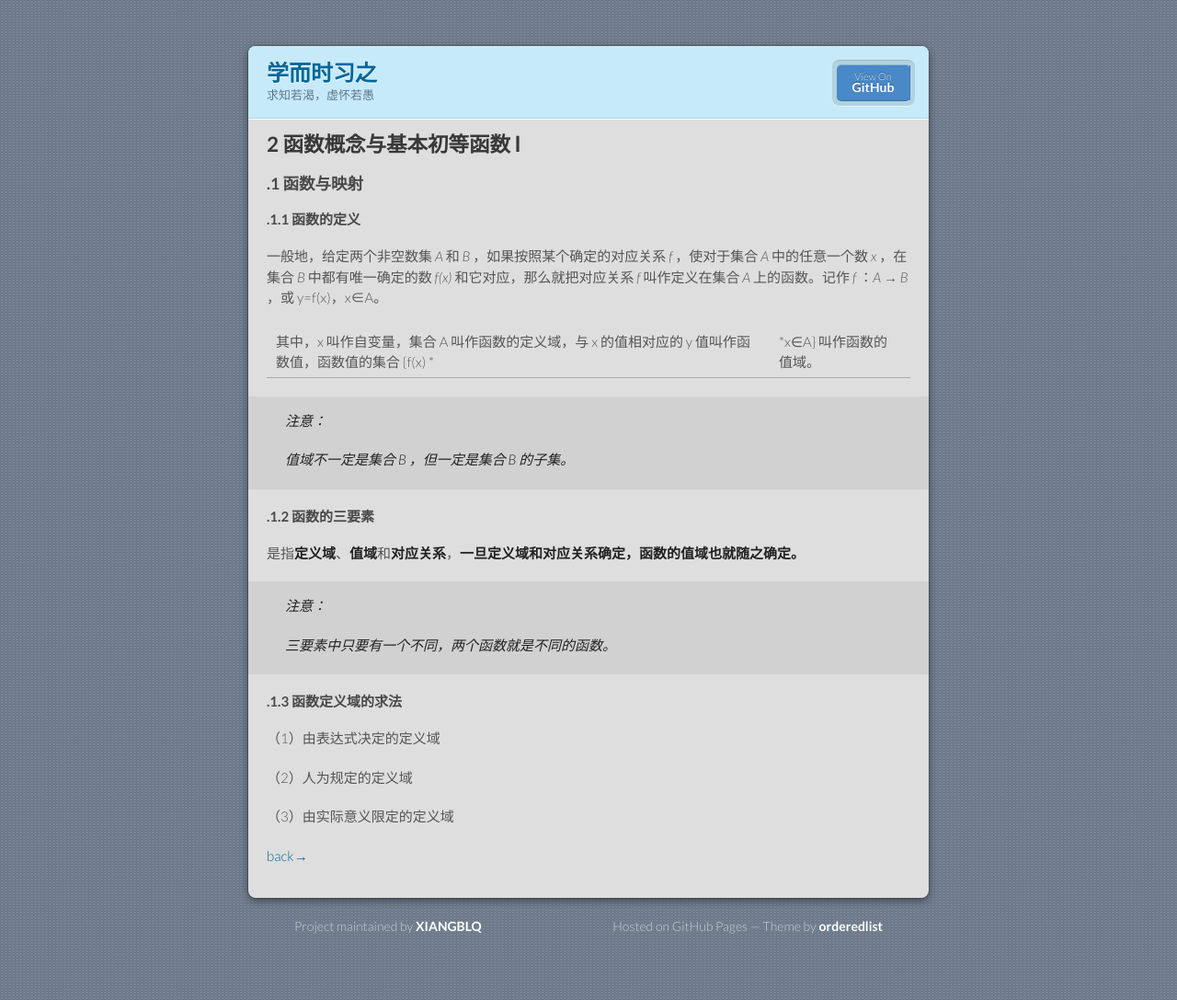
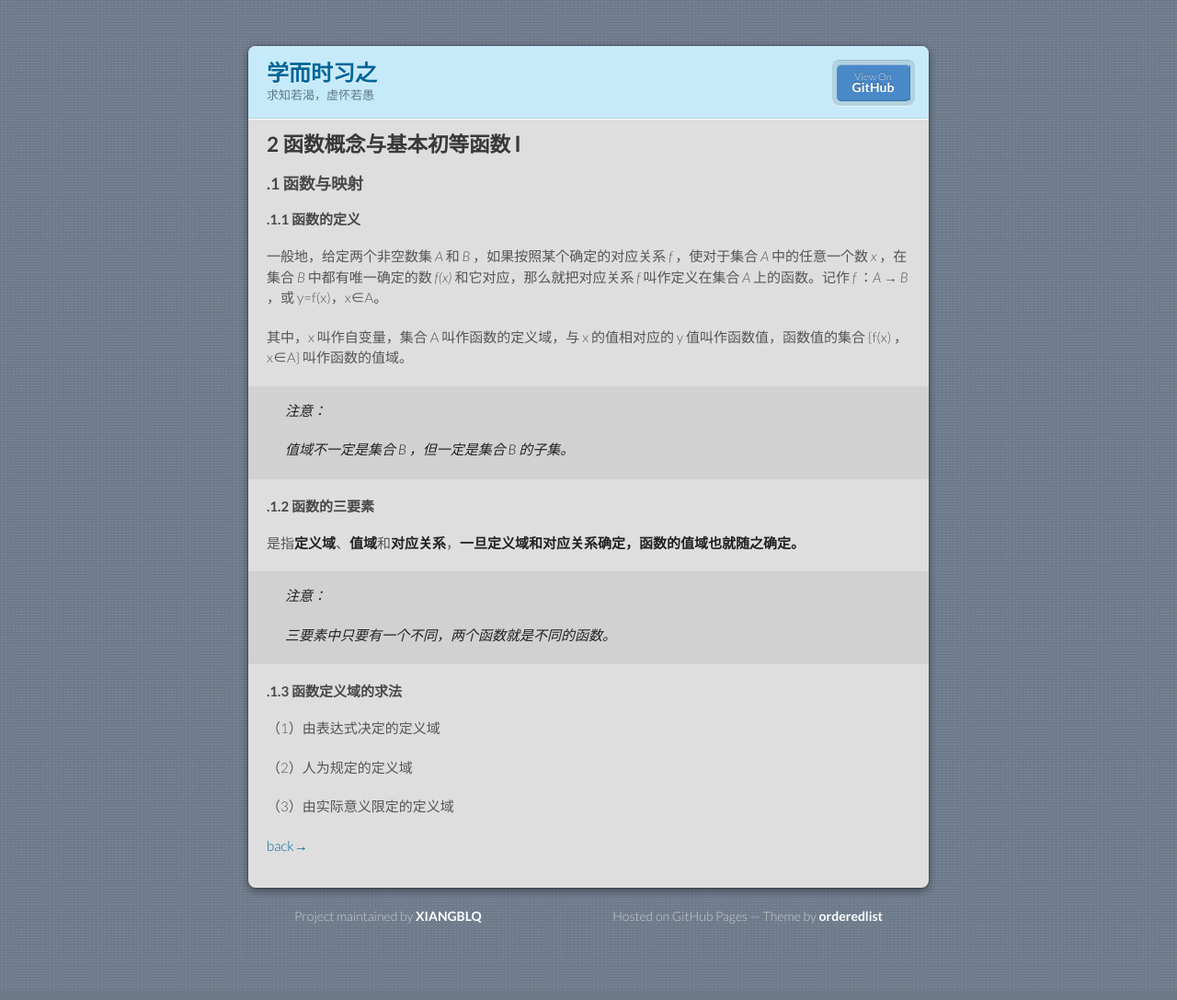
Before and after one commit to XIANGBLQ/wenzhai, a Jekyll site: the page built from pages/biji/jichu/biji/shuxue/gaozhong/2-初等函数.md, in a window 1280 px wide. Shown: the whole page at 92% size. Built offline with Jekyll 4.4.1, drawn with Linux system fonts in a browser that asks for light colours; our own code applies the rules of GitHub Pages for plain Markdown files.

```diff
--- a/pages/biji/jichu/biji/shuxue/gaozhong/2-初等函数.md
+++ b/pages/biji/jichu/biji/shuxue/gaozhong/2-初等函数.md
@@ -10,7 +10,7 @@ layout: default
 
 一般地，给定两个非空数集 *A* 和 *B* ，如果按照某个确定的对应关系 *f* ，使对于集合 *A* 中的任意一个数 *x* ，在集合 *B*  中都有唯一确定的数 *f(x)* 和它对应，那么就把对应关系 *f* 叫作定义在集合 *A* 上的函数。记作 *f* ：*A* → *B* ，或 y=f(x)，x∈A。
 
-其中，x 叫作自变量，集合 A 叫作函数的定义域，与 x 的值相对应的 y 值叫作函数值，函数值的集合 {f(x) *|*x∈A} 叫作函数的值域。
+其中，x 叫作自变量，集合 A 叫作函数的定义域，与 x 的值相对应的 y 值叫作函数值，函数值的集合 {f(x) ，x∈A} 叫作函数的值域。
 
 > 注意：
 >
```
